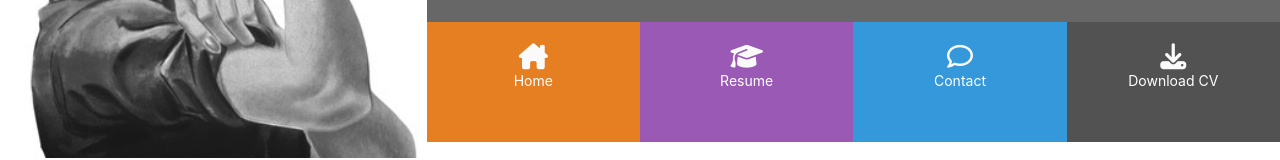
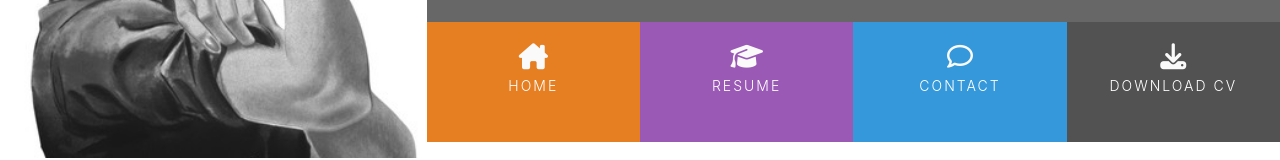
Before and after one commit to Ironmonkeynuts/UCD-resume, a plain HTML site: page index.html in a window 1280 px wide. Shown: the part 227-387 px from the top of the page. Drawn offline with nearby package versions, Linux system fonts and the light colour scheme.

Commit message:
Style text in nav items

```diff
--- a/assets/css/style.css
+++ b/assets/css/style.css
@@ -92,3 +92,14 @@ header {
     color: #fafafa;
     font-size: 26px;
 }
+
+.menu-item span {
+    display: block;
+    width: 100%;
+    padding-top: 5px;
+    text-align: center;
+    text-transform: uppercase;
+    font-size: 14px;
+    font-weight: 300;
+    letter-spacing: 2px;
+}
```
